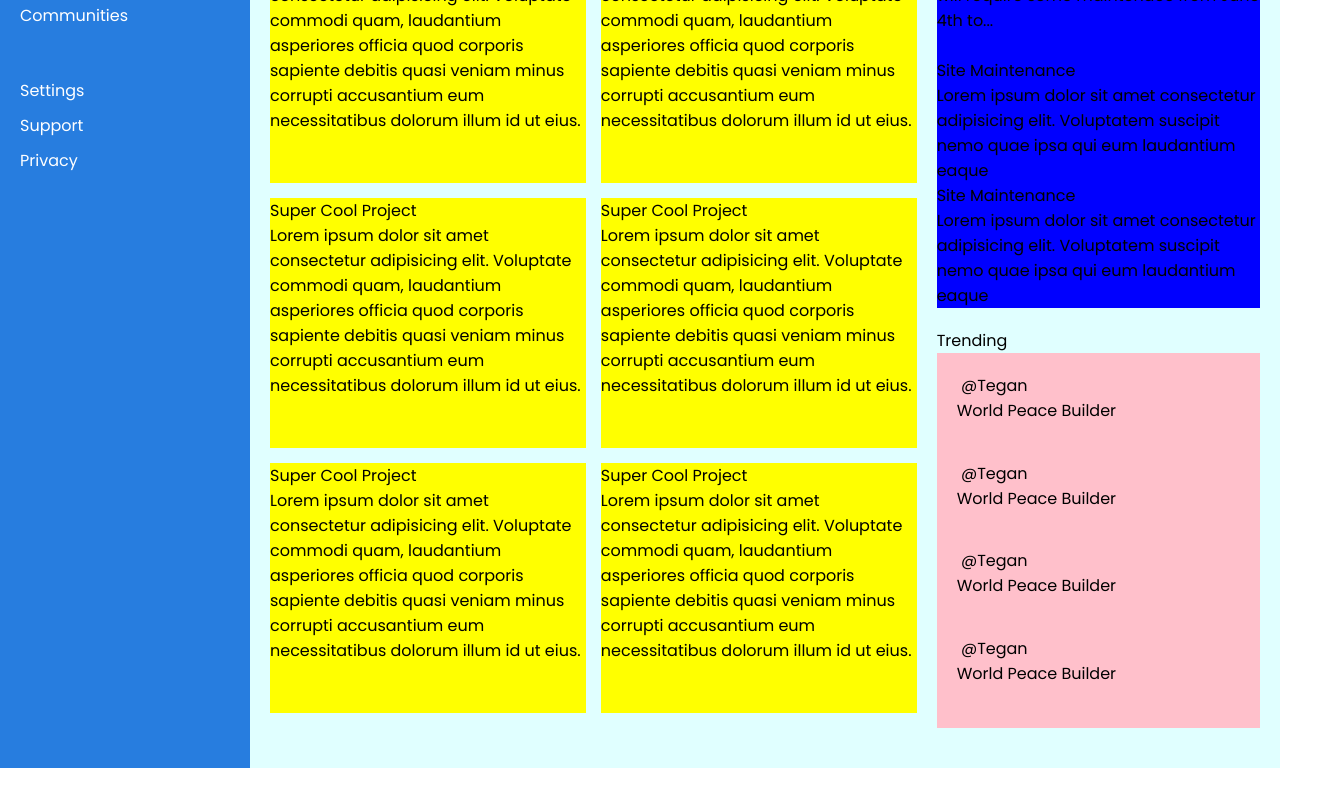
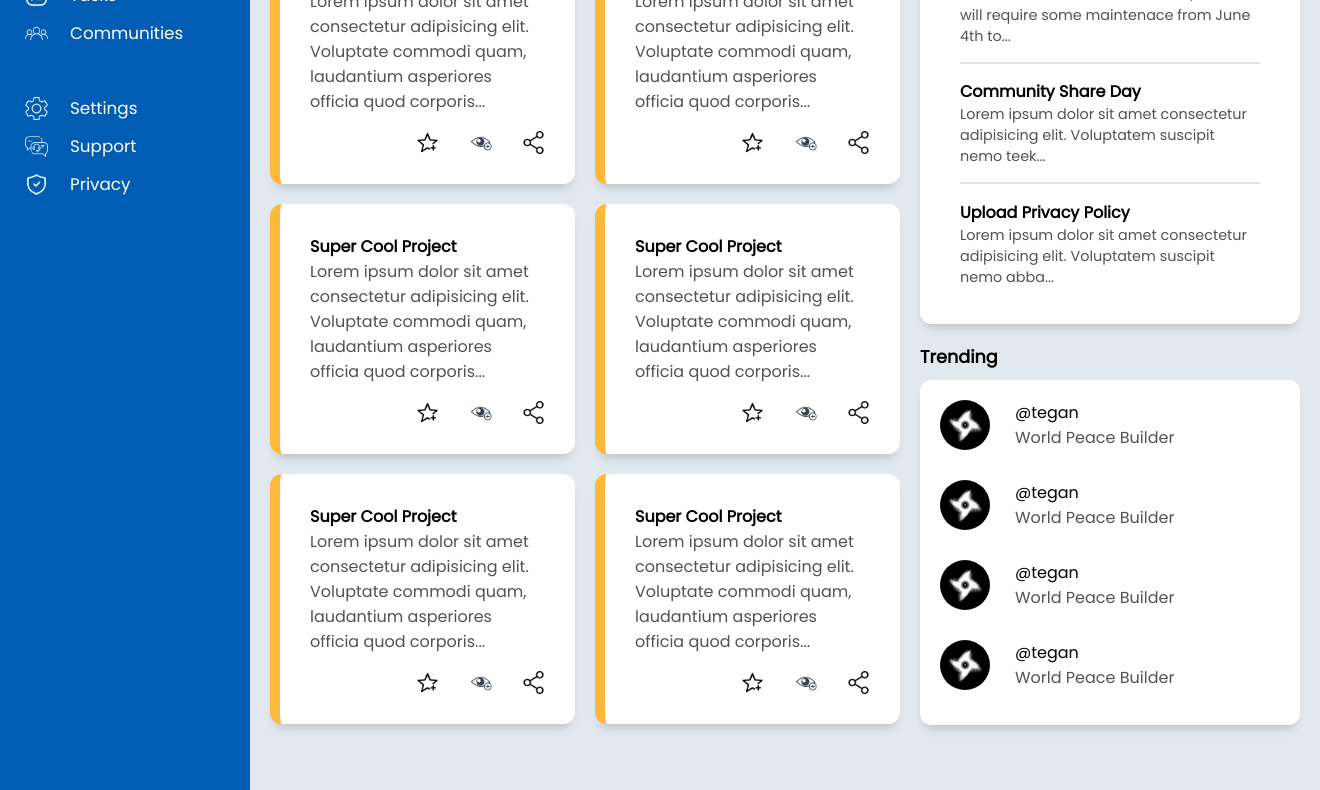
Before and after one commit to kylef7/AdminDashboard, a plain HTML site: page index.html in a window 1280 px wide. Shown: the part 272-1062 px from the top of the page, 1320 px wide, since content can reach past the window. Before the commit the page ends 1040 px from the top, so only its background shows below. Drawn offline with Linux system fonts and the light colour scheme.

Commit message:
Initial commit 2

```diff
--- a/index.html
+++ b/index.html
@@ -12,21 +12,23 @@
 <body>
     <div class="container">
         <div class="sidebar">
-            <span class="branding">Dashboard</span>
+            <span class="branding">
+                <img src="img/dashboard.png" alt="">
+            <a href="index.html">Dashboard</a></span>
 
             <ul class="navOne">
-                <li>Home</li>
-                <li>Profile</li>
-                <li>Messages</li>
-                <li>History</li>
-                <li>Tasks</li>
-                <li>Communities</li>
+                <li><img src="img/home.png" alt=""><a href="/index.html">Home</a></li>
+                <li><img src="img/idcard.png" alt="">Profile</li>
+                <li><img src="img/messages.png" alt="">Messages</li>
+                <li><img src="img/clock.png" alt="">History</li>
+                <li><img src="img/tasks.png" alt="">Tasks</li>
+                <li><img src="img/community.png" alt="">Communities</li>
             </ul>
 
             <ul class="navTwo">
-                <li>Settings</li>
-                <li>Support</li>
-                <li>Privacy</li>
+                <li><img src="img/settings.png" alt="">Settings</li>
+                <li><img src="img/support.png" alt="">Support</li>
+                <li><img src="img/privacy.png" alt="">Privacy</li>
             </ul>
         </div>
 
@@ -37,6 +39,7 @@
             </div>
 
             <div class="userSettings">
+                <button class="bell"><img src="img/moon.png" alt=""></button>
                 <img src="img/bell.png" alt="">
                 <img src="img/profilepic.jpg" alt="">
                 <span class="userName">Morgan Oakley</span>
@@ -46,7 +49,7 @@
                 <div class="userGreeting">
                     <img src="img/profilepic.jpg" alt="">
                     <p>Hi there,</p>
-                    <span class="userNameLower">Morgan Oakley (@Morgan)</span>
+                    <span class="userNameLower">Morgan Oakley (@morgan)</span>
                 </div>
 
                 <ul class="headerButtons">
@@ -65,46 +68,70 @@
 
                 <div class="projectsContainer">
                     <div class="card">
-                        <p class="title">Super Cool Project</p>
+                        <span class="title">Super Cool Project</span>
                         <p>Lorem ipsum dolor sit amet consectetur adipisicing elit. Voluptate commodi quam, laudantium
-                            asperiores officia quod corporis sapiente debitis quasi veniam minus corrupti accusantium
-                            eum
-                            necessitatibus dolorum illum id ut eius.</p>
+                            asperiores officia quod corporis...</p>
+
+                            <div class="cardIcons">
+                               <a href=""><img src="img/star.png" alt=""></a>
+                               <a href=""><img src="img/eye.png" alt=""></a>
+                               <a href=""><img src="img/share.png" alt=""></a>
+                            </div>
                     </div>
                     <div class="card">
-                        <p class="title">Super Cool Project</p>
+                        <span class="title">Super Cool Project</span>
                         <p>Lorem ipsum dolor sit amet consectetur adipisicing elit. Voluptate commodi quam, laudantium
-                            asperiores officia quod corporis sapiente debitis quasi veniam minus corrupti accusantium
-                            eum
-                            necessitatibus dolorum illum id ut eius.</p>
+                            asperiores officia quod corporis...</p>
+
+                            <div class="cardIcons">
+                                <a href=""><img src="img/star.png" alt=""></a>
+                                <a href=""><img src="img/eye.png" alt=""></a>
+                                <a href=""><img src="img/share.png" alt=""></a>
+                             </div>
                     </div>
                     <div class="card">
-                        <p class="title">Super Cool Project</p>
+                        <span class="title">Super Cool Project</span>
                         <p>Lorem ipsum dolor sit amet consectetur adipisicing elit. Voluptate commodi quam, laudantium
-                            asperiores officia quod corporis sapiente debitis quasi veniam minus corrupti accusantium
-                            eum
-                            necessitatibus dolorum illum id ut eius.</p>
+                            asperiores officia quod corporis...</p>
+
+                            <div class="cardIcons">
+                                <a href=""><img src="img/star.png" alt=""></a>
+                                <a href=""><img src="img/eye.png" alt=""></a>
+                                <a href=""><img src="img/share.png" alt=""></a>
+                             </div>
                     </div>
                     <div class="card">
-                        <p class="title">Super Cool Project</p>
+                        <span class="title">Super Cool Project</span>
                         <p>Lorem ipsum dolor sit amet consectetur adipisicing elit. Voluptate commodi quam, laudantium
-                            asperiores officia quod corporis sapiente debitis quasi veniam minus corrupti accusantium
-                            eum
-                            necessitatibus dolorum illum id ut eius.</p>
+                            asperiores officia quod corporis...</p>
+
+                            <div class="cardIcons">
+                                <a href=""><img src="img/star.png" alt=""></a>
+                                <a href=""><img src="img/eye.png" alt=""></a>
+                                <a href=""><img src="img/share.png" alt=""></a>
+                             </div>
                     </div>
                     <div class="card">
-                        <p class="title">Super Cool Project</p>
+                        <span class="title">Super Cool Project</span>
                         <p>Lorem ipsum dolor sit amet consectetur adipisicing elit. Voluptate commodi quam, laudantium
-                            asperiores officia quod corporis sapiente debitis quasi veniam minus corrupti accusantium
-                            eum
-                            necessitatibus dolorum illum id ut eius.</p>
+                            asperiores officia quod corporis...</p>
+
+                            <div class="cardIcons">
+                                <a href=""><img src="img/star.png" alt=""></a>
+                                <a href=""><img src="img/eye.png" alt=""></a>
+                                <a href=""><img src="img/share.png" alt=""></a>
+                             </div>
                     </div>
                     <div class="card">
-                        <p class="title">Super Cool Project</p>
+                        <span class="title">Super Cool Project</span>
                         <p>Lorem ipsum dolor sit amet consectetur adipisicing elit. Voluptate commodi quam, laudantium
-                            asperiores officia quod corporis sapiente debitis quasi veniam minus corrupti accusantium
-                            eum
-                            necessitatibus dolorum illum id ut eius.</p>
+                            asperiores officia quod corporis...</p>
+
+                            <div class="cardIcons">
+                                <a href=""><img src="img/star.png" alt=""></a>
+                                <a href=""><img src="img/eye.png" alt=""></a>
+                                <a href=""><img src="img/share.png" alt=""></a>
+                             </div>
                     </div>
                 </div>
             </div>
@@ -114,51 +141,64 @@
 
                 <div class="announcementContainer">
                     <div class="announce">
-                        <p class="announceTitle">Site Maintenance</p>
-                        <p>Due to issues with the solar flare, our site will require some maintenace from June 4th to...</p>
+                        <span class="announceTitle">Site Maintenance</p>
+                            <p>Due to issues with the solar flare, our site will require some maintenace from June 4th
+                                to...
+                            </p>
                     </div>
                     <div class="announce">
-                        <p class="announceTitle">Site Maintenance</p>
-                        <p>Lorem ipsum dolor sit amet consectetur adipisicing elit. Voluptatem suscipit nemo quae ipsa
-                            qui eum laudantium eaque</p>
+                        <span class="announceTitle">Community Share Day</p>
+                            <p>Lorem ipsum dolor sit amet consectetur adipisicing elit. Voluptatem suscipit nemo teek...
+                            </p>
                     </div>
                     <div class="announce">
-                        <p class="announceTitle">Site Maintenance</p>
-                        <p>Lorem ipsum dolor sit amet consectetur adipisicing elit. Voluptatem suscipit nemo quae ipsa
-                            qui eum laudantium eaque</p>
+                        <span class="announceTitle">Upload Privacy Policy</p>
+                            <p>Lorem ipsum dolor sit amet consectetur adipisicing elit. Voluptatem suscipit nemo abba...
+                            </p>
                     </div>
                 </div>
             </div>
 
             <div class="trending">
-                <span class="trendingHeader">Trending</span>
+                <span class="trendingHeading">Trending</span>
 
                 <div class="trendingContainer">
                     <div class="trend">
-                        <img src="" alt="">
-                        <span>@Tegan</span>
-                        <p>World Peace Builder</p>
+                        <img src="img/profilepic.jpg" alt="">
+                        <div class="trendRight">
+                            <span>@tegan</span>
+                            <p>World Peace Builder</p>
+                        </div>
                     </div>
                     <div class="trend">
-                        <img src="" alt="">
-                        <span>@Tegan</span>
-                        <p>World Peace Builder</p>
+                        <img src="img/profilepic.jpg" alt="">
+
+                        <div class="trendRight">
+                            <span>@tegan</span>
+                            <p>World Peace Builder</p>
+                        </div>
                     </div>
                     <div class="trend">
-                        <img src="" alt="">
-                        <span>@Tegan</span>
-                        <p>World Peace Builder</p>
+                        <img src="img/profilepic.jpg" alt="">
+                        <div class="trendRight">
+                            <span>@tegan</span>
+                            <p>World Peace Builder</p>
+                        </div>
                     </div>
                     <div class="trend">
-                        <img src="" alt="">
-                        <span>@Tegan</span>
-                        <p>World Peace Builder</p>
+                        <img src="img/profilepic.jpg" alt="">
+                        <div class="trendRight">
+                            <span>@tegan</span>
+                            <p>World Peace Builder</p>
+                        </div>
                     </div>
                 </div>
 
             </div>
         </main>
     </div>
+
+    <script src="script.js"></script>
 </body>
 
 </html>
--- a/style.css
+++ b/style.css
@@ -5,14 +5,31 @@
 }
 
 @font-face {
-    font-family: norse-bold;
-    src: url(fonts/Norse-Bold.otf);
-}
-
-@font-face {
     font-family: Poppins;
     src: url(fonts/Poppins-Regular.ttf);
 }
+
+:root {
+    --title-text-color: black;
+    --main-text-color: rgb(82, 82, 82);
+    --bg-main-color: #e1e8f0;
+    --bg-header-color: white;
+    --bg-card-color: white;
+    --sidebar-color: rgb(1, 93, 179);
+    --button-color: rgb(1, 93, 179);
+    --img-invert: invert(0);
+}
+
+.dark {
+    --title-text-color: white;
+    --main-text-color: white;
+    --bg-main-color: rgb(0, 0, 0);
+    --bg-header-color: rgb(14, 14, 14);
+    --bg-card-color: rgb(27, 27, 27);
+    --sidebar-color: rgb(3, 3, 3);
+    --button-color: rgb(46, 46, 46);
+    --img-invert: invert(1);
+ }
 
 body {
     font-family: Poppins;
@@ -20,6 +37,11 @@ body {
 
 ul {
     list-style: none;
+}
+
+a {
+    text-decoration: none;
+    color: inherit;
 }
 
 .container {
@@ -33,22 +55,37 @@ ul {
     width: 250px;
     grid-area: sidebar;
     display: grid;
-    grid-template-rows: 70px 250px;
-    background-color: rgb(39, 125, 223);
+    grid-template-rows: 70px 265px;
+    background-color: var(--sidebar-color);
     padding: 20px;
     color: white;
 }
 
+.sidebar img {
+    filter: invert(1);
+    width: 23px;
+}
+
 .branding {
+    display: grid;
+    grid-template-columns: 50px 50px;
     font-size: 1.5rem;
 }
 
-.navOne li {
-    margin-top: 10px;
+.branding img {
+    width: 32px;
 }
 
-.navTwo li {
-    margin-top: 10px;
+.navOne li, .navTwo li {
+    margin-top: 12px;
+    display: grid;
+    grid-template-columns: 45px 20px;
+    align-items: center;
+    font-size: 1.05rem;
+}
+
+.navOne, .navTwo {
+    margin-left: 5px;
 }
 
 .searchBar {
@@ -60,15 +97,16 @@ ul {
 .searchBar img {
     width: 20px;
     align-self: center;
+    filter: var(--img-invert);
 }
 
 .searchBar input {
-    width: 500px;
-    height: 25px;
+    width: 550px;
+    height: 30px;
     padding: 10px;
     border: none;
     border-radius: 12px;
-    background-color: rgb(236, 236, 236);
+    background-color: #e1e8f0;
     align-self: center;
 }
 
@@ -80,15 +118,18 @@ nav {
 
 header {
     grid-area: header;
-    background-color: white;
+    background-color: var(--bg-header-color);
     display: grid;
     grid-template-columns: 1fr 1fr;
     grid-template-areas:
     "upperHeader upperHeader"
     "lowerHeader";
     padding: 15px;
+    padding-left: 25px;
+    padding-right: 25px;
     box-shadow: 0px 8px 10px -5px rgba(95, 95, 95, 0.3);
     z-index: 99;
+    color: var(--title-text-color);
 }
 
 .lowerHeader {
@@ -100,7 +141,7 @@ header {
 
 .userGreeting {
     display: grid;
-    grid-template-columns: 65px 350px;
+    grid-template-columns: 80px 350px;
 }
 
 .userGreeting p, .userGreeting span {
@@ -118,7 +159,7 @@ header {
 }
 
 .userGreeting img {
-    width: 55px;
+    width: 60px;
     border-radius: 50%;
     grid-row: span 2;
     align-self: center;
@@ -126,7 +167,7 @@ header {
 
 .userSettings {
     display: grid;
-    grid-template-columns: 50px 50px 140px;
+    grid-template-columns: 30px 50px 50px 140px;
     justify-self: flex-end;
 }
 
@@ -137,17 +178,34 @@ header {
 
 .userSettings img:nth-child(1) {
     width: 20px;
+    filter: var(--img-invert);
 }
 
 .userSettings img:nth-child(2) {
-    width: 35px;
+    width: 20px;
+    filter: var(--img-invert);
+}
+
+.userSettings img:nth-child(3) {
+    width: 40px;
     border-radius: 50%;
+}
+
+.userSettings button {
+    border: none;
+    background-color: inherit;
+    cursor: pointer;
+}
+
+.userName {
+    font-weight: bold;
 }
 
 .headerButtons {
     justify-self: flex-end;
     display: grid;
     grid-template-columns: 100px 100px 100px;
+    gap: 15px;
 }
 
 .headerButtons li {
@@ -158,26 +216,63 @@ header {
 
 .headerButtons li button {
     border: none;
-    height: 30px;
-    width: 75px;
-    border-radius: 12px;
-    background-color: rgb(22, 145, 221);
+    height: 35px;
+    width: 90px;
+    border-radius: 20px;
+    background-color: var(--button-color);
     color: white;
     cursor: pointer;
 }
 
+.headerButtons li button:hover {
+    background-color: rgb(11, 83, 128);
+}
+
 main {
-    background-color: lightcyan;
+    background-color: var(--bg-main-color);
     display: grid;
-    grid-template-columns: 2fr 1fr;
+    grid-template-columns: 3fr 1fr;
     grid-template-rows: 1fr 1fr;
     gap: 20px;
     padding: 20px;
 }
 
 .card {
-    background-color: yellow;
+    background-color: var(--bg-card-color);
     height: 250px;
+    border-radius: 12px;
+    padding: 30px;
+    box-shadow: 0px 8px 10px -5px rgba(95, 95, 95, 0.3);
+    border-left: 10px solid rgb(253, 185, 57);
+    display: grid;
+    grid-template-columns: 3fr 1fr;
+    grid-template-rows: 0fr 2fr 1fr;
+}
+
+.card p {
+    grid-area: 2 / 1 / 2 / 4;
+    color: var(--main-text-color);
+}
+
+.title {
+    color: var(--title-text-color);
+    grid-area: 1 / 1 / 2 / span 3;
+    font-weight: bold;
+}
+
+.cardIcons {
+    grid-area: 3 / 3 / 4 / 4;
+    justify-self: flex-end;
+    align-self: flex-end;
+    display: grid;
+    grid-template-columns: 1fr 1fr 1fr;
+    gap: 30px;
+}
+
+.cardIcons img {
+    filter: var(--img-invert);
+    display: block;
+    width: 23px;
 }
 
 .projects {
@@ -188,8 +283,8 @@ main {
     display: grid;
     grid-template-columns: 1fr 1fr;
     grid-template-rows: 250px;
-    gap: 15px;
-    margin-top: 20px;
+    gap: 20px;
+    margin-top: 10px;
 }
 
 .projectsHeading {
@@ -197,20 +292,72 @@ main {
 }
 
 .announcementContainer {
-    background-color: blue;
+    background-color: var(--bg-card-color);
     display: grid;
     grid-template-columns: 1fr;
     grid-template-rows: 1fr 1fr 1fr;
-    margin-top: 20px;
+    margin-top: 10px;
+    padding: 10px 30px 20px 30px;
+    align-items: center;
+    border-radius: 12px;
+    box-shadow: 0px 8px 10px -5px rgba(95, 95, 95, 0.3);
+    justify-items: center;
 }
 
-.trending {
+.announce {
+    width: 300px;
+    padding-bottom: 15px;
+    padding-top: 15px;
+}
+
+.announceTitle {
+    font-weight: bold;
+    color: var(--title-text-color);
+}
+
+.announce p {
+    color: var(--main-text-color);
+    font-weight: 400;
+    font-size: 0.90rem;
+}
+
+.announce:nth-child(1), .announce:nth-child(2) {
+    border-bottom: 2px solid rgba(161, 161, 161, 0.3);
 }
 
 .trendingContainer {
     display: grid;
     gap: 15px;
-    background-color: pink;
+    background-color: var(--bg-card-color);
     padding: 20px;
-    height: 375px;
+    margin-top: 10px;
+    border-radius: 12px;
+    box-shadow: 0px 8px 10px -5px rgba(95, 95, 95, 0.3);
+    height: 345px;
+    justify-items: center;
 }
+
+.trend {
+    display: grid;
+    grid-template-columns: 75px 200px;
+    width: 340px;
+}
+
+.trend img {
+    width: 50px;
+    border-radius: 50%;
+}
+
+.trendRight p {
+    color: var(--main-text-color);
+}
+
+.trendRight span {
+    color: var(--title-text-color);
+}
+
+.projectsHeading, .announcementsHeading, .trendingHeading {
+    color: var(--title-text-color);
+    font-weight: bold;
+    font-size: 1.10rem;
+}
```
Also changed, not shown: script.js (added, +14 -0 lines), img/clock.png (added), img/community.png (added), img/dashboard.png (added), img/eye.png (added), img/home.png (added), img/idcard.png (added), img/messages.png (added), img/moon.png (added), img/privacy.png (added), img/settings.png (added), img/share.png (added), img/star.png (added), img/support.png (added), 1 more files.
